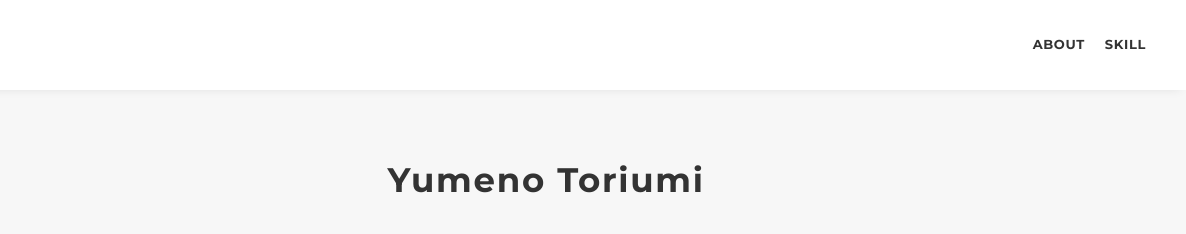
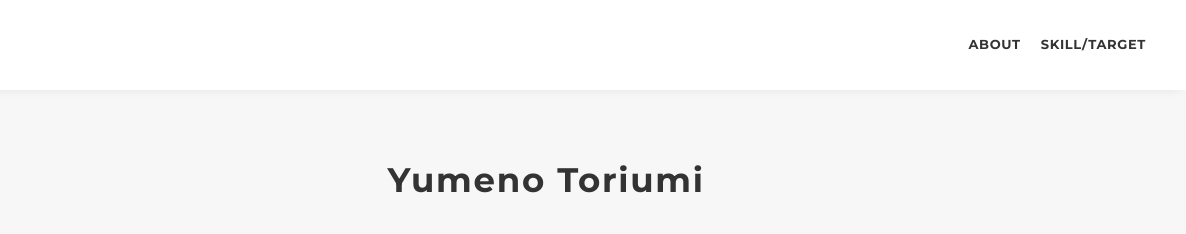
Before and after one commit to lhope-8/portfolio, a plain HTML site: page docs/index.html in a window 1280 px wide. Shown: the top 234 px of the page, 94-1280 px from the left. Drawn offline with nearby package versions, Linux system fonts and the light colour scheme.

Commit message:
タイトル上部一部変更

```diff
--- a/docs/index.html
+++ b/docs/index.html
@@ -35,7 +35,7 @@
 				<nav class="header-nav">
 					<ul class="header-nav-list">
 						<li class="header-nav-item"><a href="#about">ABOUT</a></li>
-						<li class="header-nav-item"><a href="#skill">SKILL</a></li>
+						<li class="header-nav-item"><a href="#skill">SKILL/TARGET</a></li>
 					</ul>
 				</nav>
 			</div>
```
